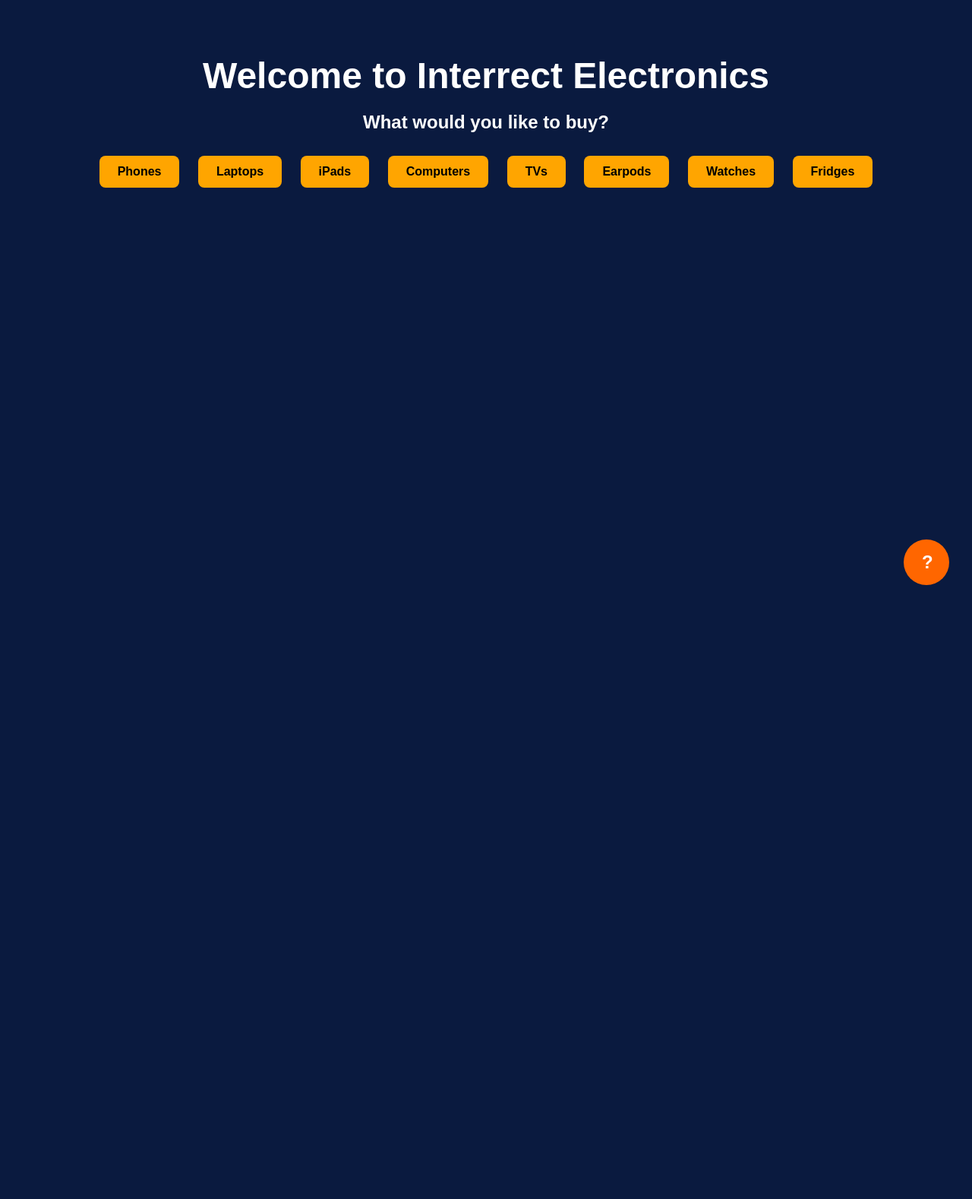
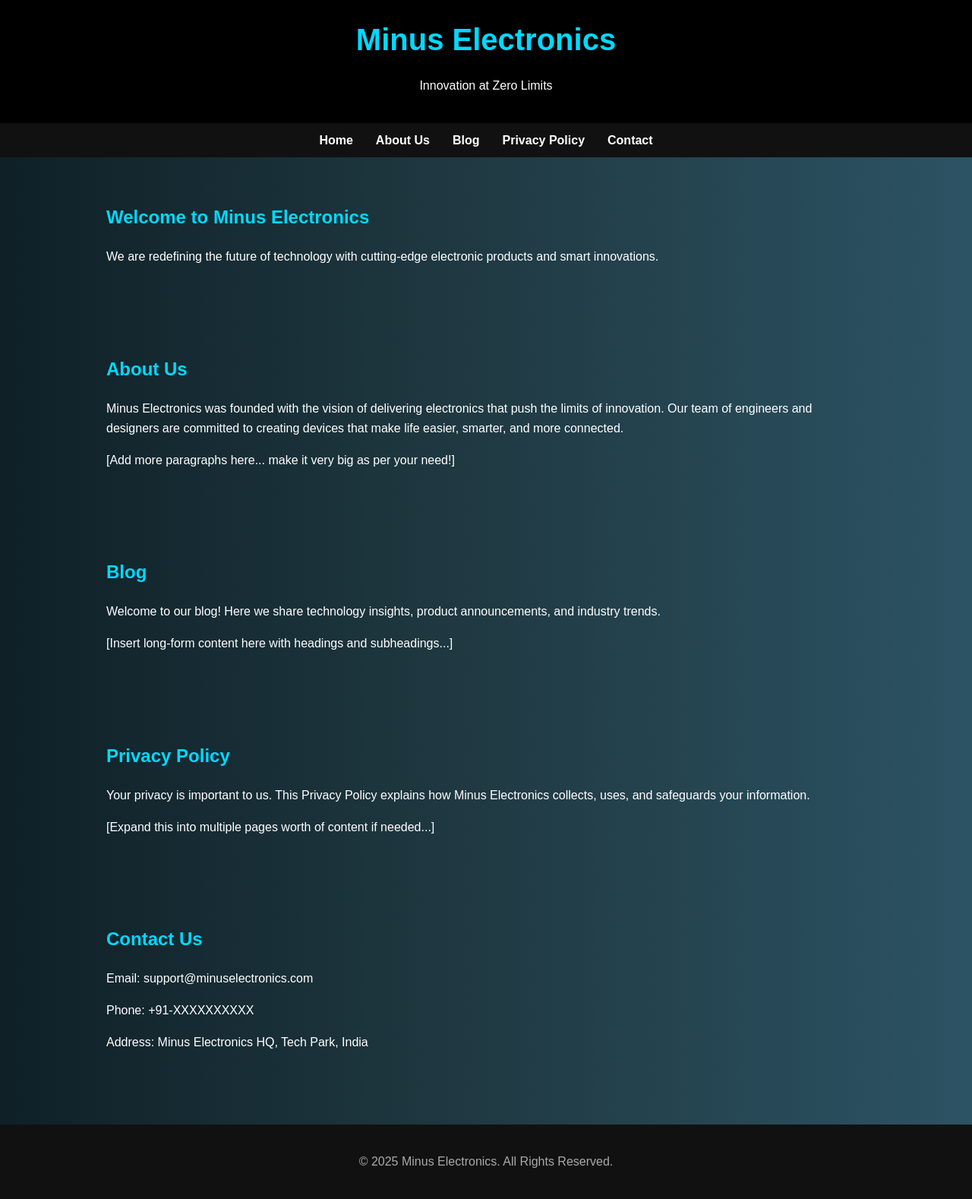
Before and after one commit to tanishmohansundar-byte/Interlinse-Electronics, a plain HTML site: page index.html in a window 1280 px wide. Shown: the whole page at 76% size. Before the commit the page ends 880 px from the top, so only its background shows below. Drawn offline with Linux system fonts and the light colour scheme.

Commit message:
Update index.html

```diff
--- a/index.html
+++ b/index.html
@@ -1,222 +1,122 @@
 <!DOCTYPE html>
 <html lang="en">
 <head>
-  <meta charset="UTF-8" />
-  <meta name="viewport" content="width=device-width, initial-scale=1.0"/>
-  <title>Interrect Electronics</title>
+  <meta charset="UTF-8">
+  <meta name="viewport" content="width=device-width, initial-scale=1.0">
+  <title>Minus Electronics</title>
   <style>
     body {
       margin: 0;
-      font-family: "Poppins", sans-serif;
-      background-color: #0a1a3f; /* Dark Royal Blue */
+      font-family: Arial, sans-serif;
+      background: linear-gradient(to right, #0f2027, #203a43, #2c5364);
       color: white;
+      line-height: 1.6;
+    }
+    header {
+      background: black;
+      padding: 20px;
       text-align: center;
     }
-    .screen {
-      display: none;
+    header h1 {
+      margin: 0;
+      font-size: 2.5em;
+      color: #00d9ff;
+    }
+    nav {
+      display: flex;
+      justify-content: center;
+      background: #111;
+      padding: 10px;
+    }
+    nav a {
+      color: #fff;
+      margin: 0 15px;
+      text-decoration: none;
+      font-weight: bold;
+    }
+    nav a:hover {
+      color: #00d9ff;
+    }
+    section {
       padding: 40px;
-      min-height: 100vh;
-      overflow-y: auto;
+      max-width: 1000px;
+      margin: auto;
     }
-    .active {
-      display: block;
-    }
-    h1 {
-      font-size: 3rem;
+    h2 {
+      color: #00d9ff;
       margin-bottom: 20px;
     }
-    h2 {
-      margin: 20px 0;
-    }
-    button {
-      background-color: orange;
-      border: none;
-      padding: 12px 24px;
-      margin: 10px;
-      font-size: 1rem;
-      font-weight: bold;
-      border-radius: 8px;
-      cursor: pointer;
-      transition: 0.3s;
-    }
-    button:hover {
-      background-color: #ffb84d;
-    }
-    .help-btn {
-      position: fixed;
-      bottom: 20px;
-      right: 20px;
-      background: #ff6600;
-      color: white;
-      border-radius: 50%;
-      width: 60px;
-      height: 60px;
-      font-size: 1.5rem;
-    }
-    .popup {
-      display: none;
-      position: fixed;
-      bottom: 100px;
-      right: 30px;
-      background: white;
-      color: black;
+    footer {
+      background: #111;
+      color: #aaa;
+      text-align: center;
       padding: 20px;
-      border-radius: 10px;
-      width: 250px;
-      box-shadow: 0px 0px 20px rgba(0,0,0,0.5);
+      margin-top: 40px;
     }
   </style>
 </head>
 <body>
-  <!-- Screen 1 -->
-  <div id="screen1" class="screen active">
-    <h1>Welcome to Interrect Electronics</h1>
-    <h2>What would you like to buy?</h2>
-    <button onclick="goToScreen('phones')">Phones</button>
-    <button onclick="goToScreen('laptops')">Laptops</button>
-    <button onclick="goToScreen('ipads')">iPads</button>
-    <button onclick="goToScreen('computers')">Computers</button>
-    <button onclick="goToScreen('tvs')">TVs</button>
-    <button onclick="goToScreen('earpods')">Earpods</button>
-    <button onclick="goToScreen('watches')">Watches</button>
-    <button onclick="goToScreen('fridges')">Fridges</button>
-  </div>
+  <header>
+    <h1>Minus Electronics</h1>
+    <p>Innovation at Zero Limits</p>
+  </header>
 
-  <!-- Phones -->
-  <div id="phones" class="screen">
-    <h1>Our Phones</h1>
-    <button onclick="buyProduct('Interrect Nova X Phone')">Nova X</button>
-    <button onclick="buyProduct('Interrect FlipZ Phone')">FlipZ</button>
-    <button onclick="buyProduct('Interrect Ultra Pro Phone')">Ultra Pro</button>
-    <button onclick="backToHome()">Back</button>
-  </div>
+  <nav>
+    <a href="#home">Home</a>
+    <a href="#about">About Us</a>
+    <a href="#blog">Blog</a>
+    <a href="#privacy">Privacy Policy</a>
+    <a href="#contact">Contact</a>
+  </nav>
 
-  <!-- Laptops -->
-  <div id="laptops" class="screen">
-    <h1>Our Laptops</h1>
-    <button onclick="buyProduct('Interrect Aero Laptop')">Aero</button>
-    <button onclick="buyProduct('Interrect StormBook Laptop')">StormBook</button>
-    <button onclick="buyProduct('Interrect Quantum Laptop')">Quantum</button>
-    <button onclick="backToHome()">Back</button>
-  </div>
+  <section id="home">
+    <h2>Welcome to Minus Electronics</h2>
+    <p>We are redefining the future of technology with cutting-edge electronic products and smart innovations.</p>
+  </section>
 
-  <!-- iPads -->
-  <div id="ipads" class="screen">
-    <h1>Our iPads</h1>
-    <button onclick="buyProduct('Interrect Tab Pro')">Tab Pro</button>
-    <button onclick="buyProduct('Interrect Tab Mini')">Tab Mini</button>
-    <button onclick="backToHome()">Back</button>
-  </div>
+  <section id="about">
+    <h2>About Us</h2>
+    <p>
+      Minus Electronics was founded with the vision of delivering electronics that push the limits of innovation.
+      Our team of engineers and designers are committed to creating devices that make life easier, smarter, and more connected.
+      <!-- Expand this into very big content by repeating paragraphs or adding company story -->
+    </p>
+    <p>
+      [Add more paragraphs here... make it very big as per your need!]
+    </p>
+  </section>
 
-  <!-- Computers -->
-  <div id="computers" class="screen">
-    <h1>Our Computers</h1>
-    <button onclick="buyProduct('Interrect Tower PC')">Tower PC</button>
-    <button onclick="buyProduct('Interrect All-in-One PC')">All-in-One PC</button>
-    <button onclick="backToHome()">Back</button>
-  </div>
+  <section id="blog">
+    <h2>Blog</h2>
+    <p>
+      Welcome to our blog! Here we share technology insights, product announcements, and industry trends.
+      <!-- Add large articles here -->
+    </p>
+    <p>
+      [Insert long-form content here with headings and subheadings...]
+    </p>
+  </section>
 
-  <!-- TVs -->
-  <div id="tvs" class="screen">
-    <h1>Our TVs</h1>
-    <button onclick="buyProduct('Interrect Vision 55" TV')">Vision 55"</button>
-    <button onclick="buyProduct('Interrect Vision 65" TV')">Vision 65"</button>
-    <button onclick="buyProduct('Interrect Flex OLED TV')">Flex OLED</button>
-    <button onclick="backToHome()">Back</button>
-  </div>
+  <section id="privacy">
+    <h2>Privacy Policy</h2>
+    <p>
+      Your privacy is important to us. This Privacy Policy explains how Minus Electronics collects, uses, and safeguards your information.
+      <!-- Add very very long legal-style text here -->
+    </p>
+    <p>
+      [Expand this into multiple pages worth of content if needed...]
+    </p>
+  </section>
 
-  <!-- Earpods -->
-  <div id="earpods" class="screen">
-    <h1>Our Earpods</h1>
-    <button onclick="buyProduct('Interrect SoundPro')">SoundPro</button>
-    <button onclick="buyProduct('Interrect AirMax')">AirMax</button>
-    <button onclick="backToHome()">Back</button>
-  </div>
+  <section id="contact">
+    <h2>Contact Us</h2>
+    <p>Email: support@minuselectronics.com</p>
+    <p>Phone: +91-XXXXXXXXXX</p>
+    <p>Address: Minus Electronics HQ, Tech Park, India</p>
+  </section>
 
-  <!-- Watches -->
-  <div id="watches" class="screen">
-    <h1>Our Watches</h1>
-    <button onclick="buyProduct('Interrect TimeX')">TimeX</button>
-    <button onclick="buyProduct('Interrect Pulse Smartwatch')">Pulse</button>
-    <button onclick="backToHome()">Back</button>
-  </div>
-
-  <!-- Fridges -->
-  <div id="fridges" class="screen">
-    <h1>Our Fridges</h1>
-    <button onclick="buyProduct('Interrect CoolMaster')">CoolMaster</button>
-    <button onclick="buyProduct('Interrect FrostFree')">FrostFree</button>
-    <button onclick="backToHome()">Back</button>
-  </div>
-
-  <!-- Buy Screen -->
-  <div id="buy" class="screen">
-    <h1>Complete Your Purchase</h1>
-    <p id="productName"></p>
-    <input type="text" id="custName" placeholder="Full Name"/><br/><br/>
-    <input type="text" id="custEmail" placeholder="Email"/><br/><br/>
-    <input type="text" id="custPhone" placeholder="Phone Number"/><br/><br/>
-    <input type="text" id="custAddress" placeholder="Address"/><br/><br/>
-    <button onclick="confirmPurchase()">Confirm Purchase</button>
-    <button onclick="backToHome()">Back</button>
-  </div>
-
-  <!-- Confirmation -->
-  <div id="confirm" class="screen">
-    <h1>Thank You for Buying from Interrect!</h1>
-    <p id="summary"></p>
-    <button onclick="backToHome()">Back to Home</button>
-  </div>
-
-  <!-- Help Button -->
-  <button class="help-btn" onclick="toggleHelp()">?</button>
-  <div id="helpPopup" class="popup">
-    <h3>Need Help?</h3>
-    <p>For general queries, contact support@interrect.com</p>
-    <p>For customized questions, click "Contact Us" on our website.</p>
-  </div>
-
-  <script>
-    let selectedProduct = "";
-
-    function goToScreen(screenId) {
-      document.querySelectorAll(".screen").forEach(s => s.classList.remove("active"));
-      document.getElementById(screenId).classList.add("active");
-    }
-
-    function backToHome() {
-      document.querySelectorAll(".screen").forEach(s => s.classList.remove("active"));
-      document.getElementById("screen1").classList.add("active");
-    }
-
-    function buyProduct(product) {
-      selectedProduct = product;
-      document.querySelectorAll(".screen").forEach(s => s.classList.remove("active"));
-      document.getElementById("buy").classList.add("active");
-      document.getElementById("productName").innerText = "Product: " + product;
-    }
-
-    function confirmPurchase() {
-      const name = document.getElementById("custName").value;
-      const email = document.getElementById("custEmail").value;
-      const phone = document.getElementById("custPhone").value;
-      const address = document.getElementById("custAddress").value;
-      const summary = `
-        Product: ${selectedProduct} <br/>
-        Name: ${name} <br/>
-        Email: ${email} <br/>
-        Phone: ${phone} <br/>
-        Address: ${address}
-      `;
-      document.getElementById("summary").innerHTML = summary;
-      document.querySelectorAll(".screen").forEach(s => s.classList.remove("active"));
-      document.getElementById("confirm").classList.add("active");
-    }
-
-    function toggleHelp() {
-      const popup = document.getElementById("helpPopup");
-      popup.style.display = popup.style.display === "block" ? "none" : "block";
-    }
-  </script>
+  <footer>
+    <p>&copy; 2025 Minus Electronics. All Rights Reserved.</p>
+  </footer>
 </body>
 </html>
```
